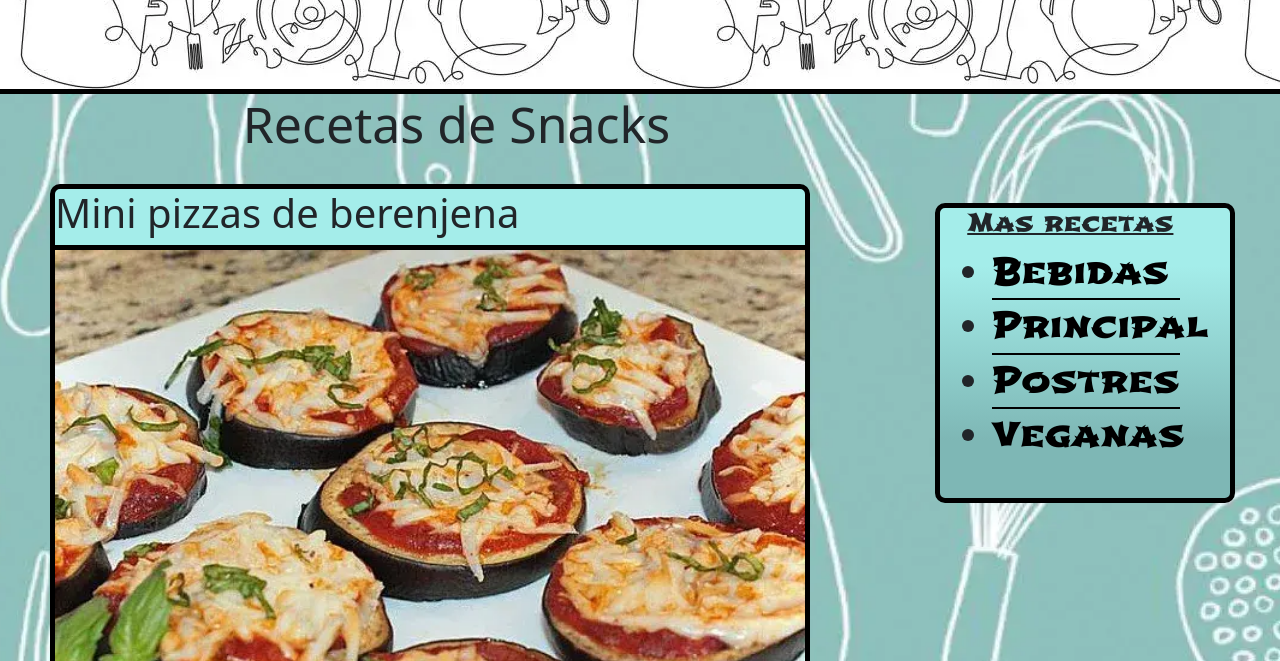
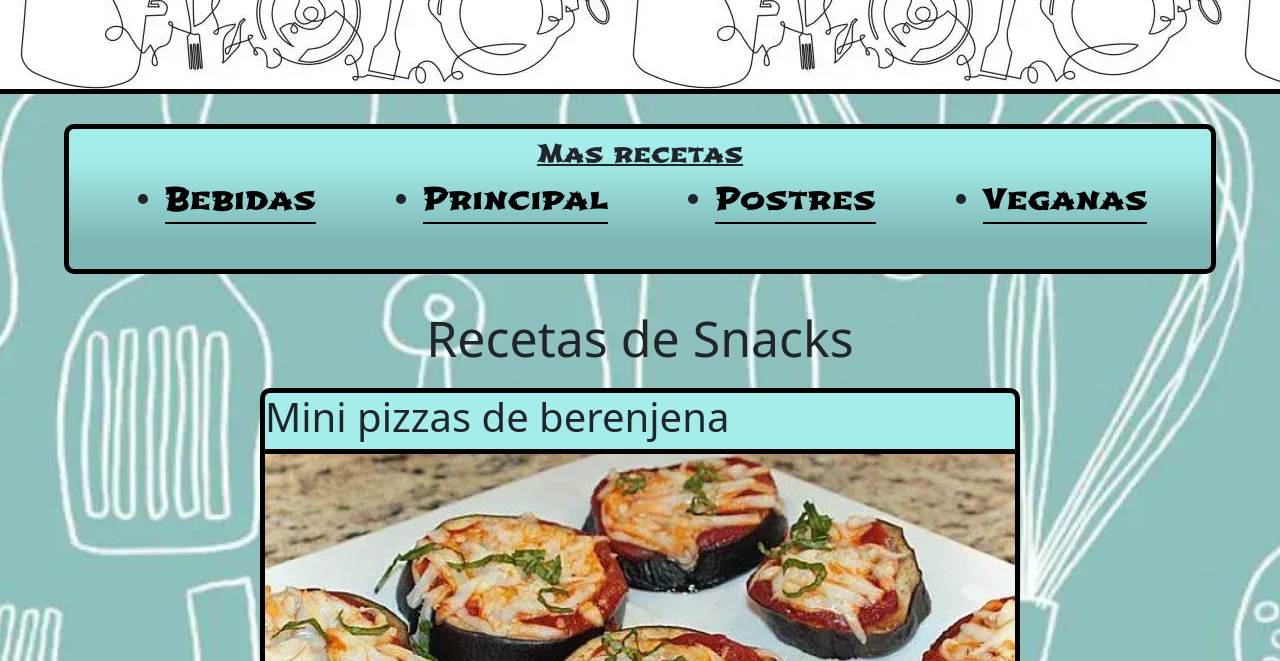
Before and after one commit to Apoolgff/CocinaRapida, a website: page html/snacks.html in a window 1280 px wide. Shown: the part 291-952 px from the top of the page. Drawn offline with nearby package versions, Linux system fonts and the light colour scheme.

Commit message:
Proyecto Final

```diff
--- a/html/snacks.html
+++ b/html/snacks.html
@@ -43,7 +43,7 @@
         <main>
 
             <h2>Recetas de Snacks</h2>
-            <section class="contenedor contenido-principal">
+            <section class="contenedor">
                 <article class="article__receta">
                     <div>
                         <h3>Mini pizzas de berenjena</h3>
--- a/sass/components/_recetas.scss
+++ b/sass/components/_recetas.scss
@@ -1,5 +1,5 @@
 .containerMio {
-  @include gridTemplate(2);
+  @include gridTemplate(1);
 
   &.recetasMain {
     background-image: url(../assets/images/backgroundRecetas.webp);
@@ -8,10 +8,7 @@
     .contenedor {
       max-width: 800px;
       width: 90%;
-      margin: 30px;
-
-      &.contenido-principal {
-        grid-column: 1 / span 1;
+      margin: auto;
 
         .article__receta {
           margin: 20px;
@@ -51,9 +48,17 @@
                 border: solid 5px $negro;
                 color: $negro;
               }
+              @media (max-width: 559px) {
+                width: 100%;
+            }
+
+              @media (max-width: 356px) {
+                width: 100%;
+                font-size: 10px;
               }
             }
           }
+
       }
     }
 
@@ -75,21 +80,22 @@
       }
     }
     .sidebar {
-      grid-column: 2 / span 1;
+      grid-row: 1 / span 1;
       justify-self: center;
-      max-width: 300px;
-      width: 100%;
-      height: 300px;
-      margin: 0 10px;
-      font-size: 35px;
+      width: 90%;
+      height: 150px;
+      margin: 30px;
+      padding: 10px;
+      font-size: 30px;
       border: solid 5px $negro;
       border-radius: 10px;
-      padding-left: 20px;
-      padding-right: 50px;
-      margin-top: 30%;
-      margin-right: 10%;
       font-family: Shojumaru;
       background-image: linear-gradient(to top, rgb(126, 183, 181) 20%, rgb(164, 237, 234) 80%);
+
+        & ul{
+          display: flex;
+          justify-content: space-around;
+        }
 
         @media (max-width: 1010px) {
             grid-row: 1;
@@ -97,9 +103,18 @@
             margin: 10px auto;
             justify-self: center;
             align-self: center;
+
+            max-width: 300px;
+            width: 100%;
+            height: 300px;
+            margin: 10px;
+            flex-direction: column;
+              & ul{
+                flex-direction: column;
+              }
         }
         @media (max-width: 356px) {
-        width: 80%;
+          width: 90%;
           font-size: 27px;
         }
 
@@ -111,10 +126,6 @@
 
         li {
           border-bottom: solid 2px $negro;
-
-        &:last-of-type {
-          border-bottom: none;
-        }
 
           a {
             text-decoration: none;
--- a/sass/utils/_global.scss
+++ b/sass/utils/_global.scss
@@ -29,6 +29,10 @@
 
   h3 {
     font-size: 40px;
+  }
+
+  h4{
+    font-size: 30px;
   }
 
   @keyframes myAnim {
@@ -77,7 +81,7 @@
 
   @mixin gridTemplate($columns){
     display: grid;
-    grid-template-columns: $columns;
+    grid-template-columns: repeat($columns, 1fr);
     gap: 4px;
   }
 
```
Also changed, not shown: html/bebidas.html (+1 -1 lines), html/postres.html (+1 -1 lines), html/principal.html (+1 -1 lines), html/veganas.html (+1 -1 lines), css/main.css. Lines whose indentation alone changed are shown as unchanged.
